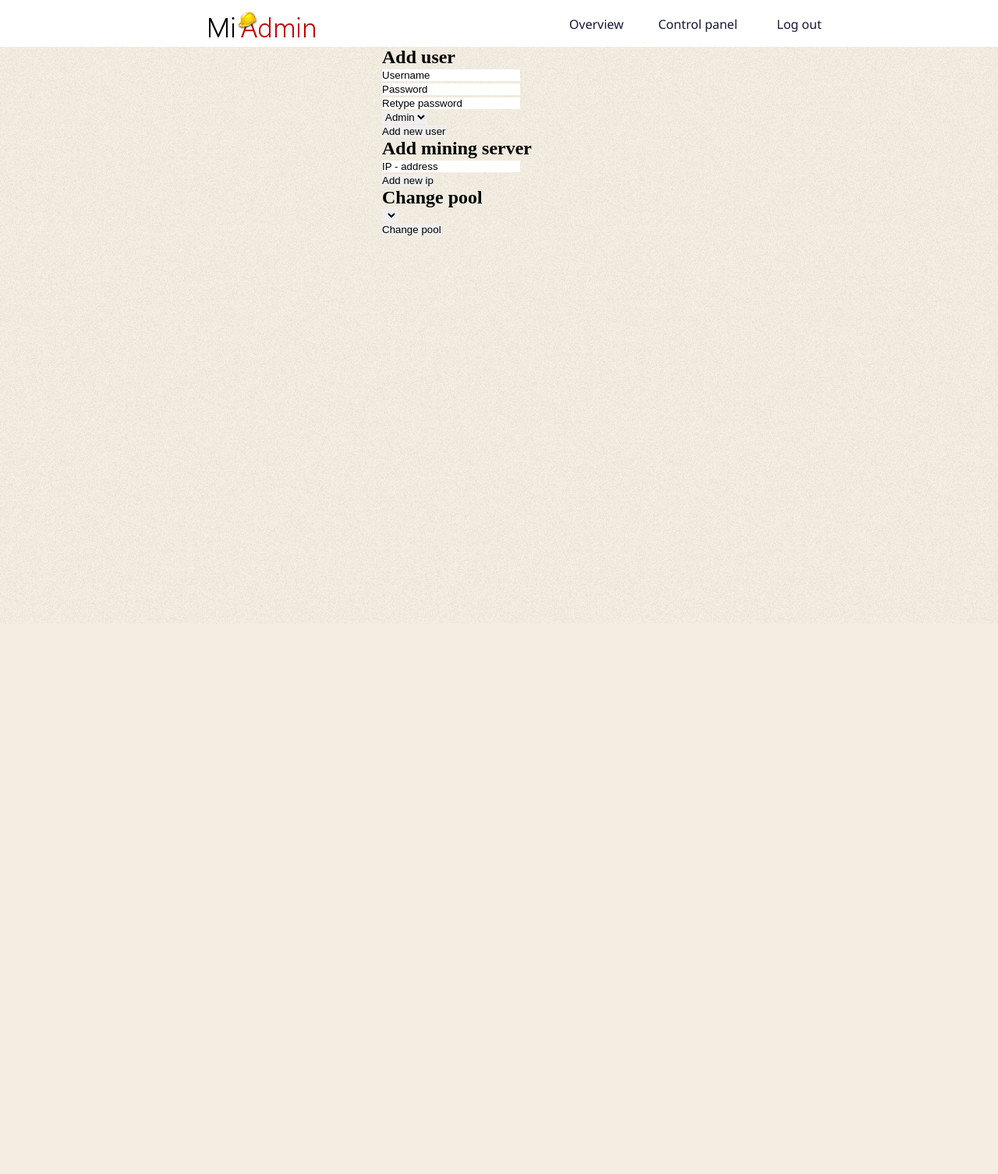
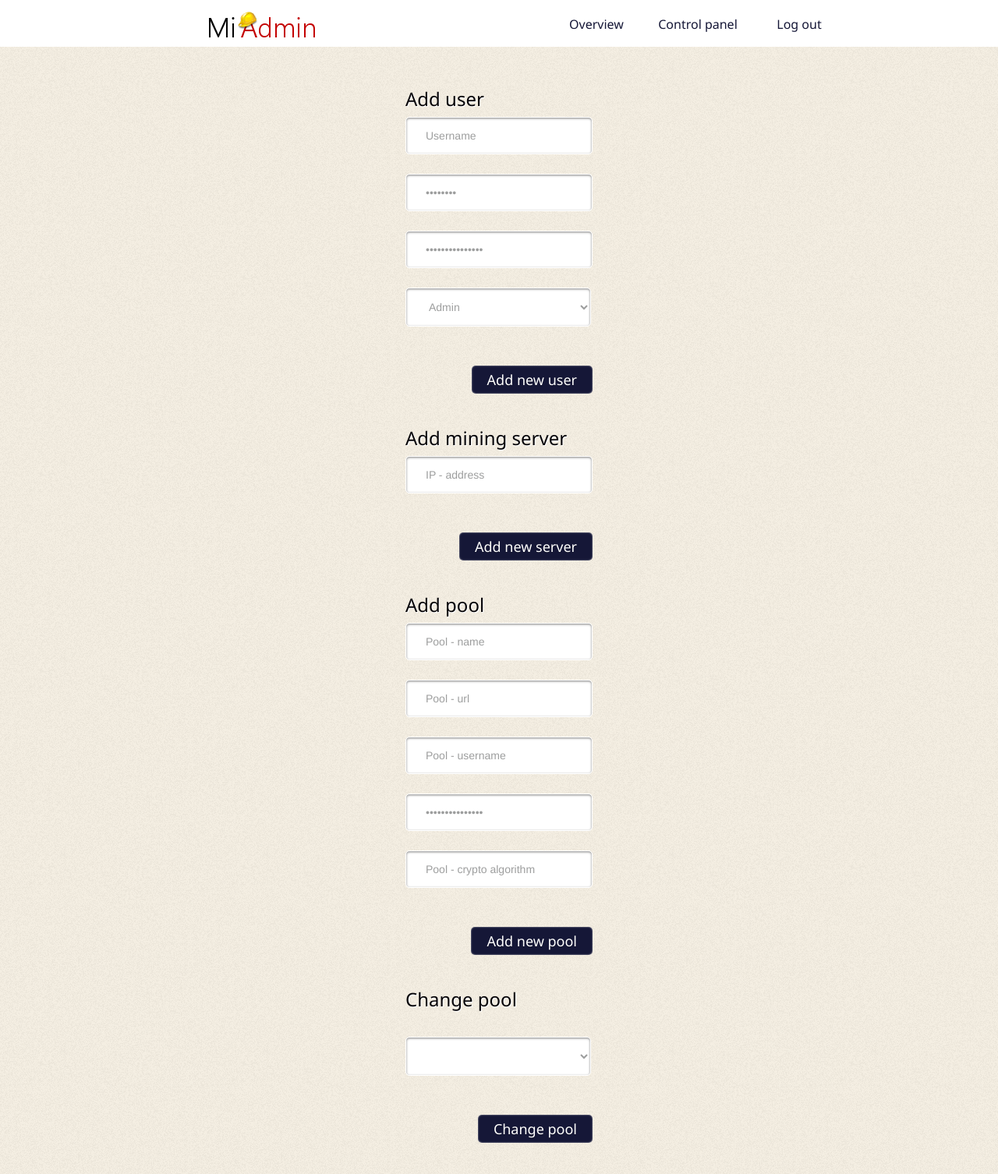
Before and after one commit to TomasMiningLTD-PHP/Distributed-Mining-Admin, a PHP site: page /app/views/changes.php in a window 1280 px wide. Shown: the whole page at 78% size. Before the commit the page ends 302 px from the top, so only its background shows below. Run offline with PHP 8.4, Linux system fonts and the light colour scheme; the template is opened without the code that fills it, so the values that code supplies are empty; some libraries are stand-ins or nearby versions.

Commit message:
fixed add pool,css,saftey

```diff
--- a/app/views/changes.php
+++ b/app/views/changes.php
@@ -32,44 +32,67 @@ and open the template in the editor.
         </header>
         <section id="main_content">
             <div id="main_wrapper">
+                <div id="change-form">
                 <form class="login-form" action="changes" method="post">
-                    <div class="changes_element">
+                    <div class="content">
                         <h2>Add user</h2>
                         <h5><?php if (isset($usermessage)) { echo $usermessage; } ?>
                         </h5>
-                        <input name="username" type="text" class="input username" value="Username" onfocus="this.value = ''" /><br/>
-                        <input name="password" type="text" class="input username" value="Password" onfocus="this.value = ''" /><br/>
-                        <input name="password" type="text" class="input username" value="Retype password" onfocus="this.value = ''" /><br/>
-                        <select name="level">
+                        <input name="username" type="text" class="input username" value="Username" onfocus="this.value = ''" />
+                        <input name="password" type="password" class="input password" value="Password" onfocus="this.value = ''" />
+                        <input name="passwordre" type="password" class="input password" value="Retype password" onfocus="this.value = ''" />
+                        <select name="level" class="select">
                             <option value="1">Admin</option>
                             <option value="0">User</option>
                         </select>
                     </div>
+                    <div class="footer">
                     <input type="submit" name="newuser" value="Add new user" class="button" />
+                    </div>
                 </form>
                 <form class="login-form" action="changes" method="post">
-                    <div class="changes_element">
+                    <div class="content">
 						<h2>Add mining server</h2>
                         <h5><?php if (isset($ipmessage)) { echo $ipmessage; } ?>
                         </h5>
-                        <input name="ip" type="text" class="input username" value="IP - address" onfocus="this.value = ''" /><br/>
+                        <input name="ip" type="text" class="input username" value="IP - address" onfocus="this.value = ''" />
                     </div>
-                    <input type="submit" name="newip" value="Add new ip" class="button" />
+                    <div class="footer">
+                    <input type="submit" name="newip" value="Add new server" class="button" />
+                    </div>
                 </form>
                 <form class="login-form" action="changes" method="post">
-                    <div class="changes_element">
+                    <div class="content">
+						<h2>Add pool</h2>
+                        <h5><?php if (isset($newpoolmessage)) { echo $newpoolmessage; } ?>
+                        </h5>
+                        <input name="name" type="text" class="input username" value="Pool - name" onfocus="this.value = ''" />
+                        <input name="url" type="text" class="input password" value="Pool - url" onfocus="this.value = ''" />
+                        <input name="username" type="text" class="input password" value="Pool - username" onfocus="this.value = ''" />
+                        <input name="password" type="password" class="input password" value="Pool - password" onfocus="this.value = ''" />
+                        <input name="alg" type="text" class="input password" value="Pool - crypto algorithm" onfocus="this.value = ''" />
+                    </div>
+                    <div class="footer">
+                    <input type="submit" name="newpool" value="Add new pool" class="button" />
+                    </div>
+                </form>
+                <form class="login-form" action="changes" method="post">
+                    <div class="content">
                         <h2>Change pool</h2>
                         <h5><?php if (isset($poolmessage)) { echo $poolmessage; } ?>
                         </h5>
-						<select name="pool">
+						<select class="select" name="pool">
 							<?php
 								foreach($pools as $pool)
 									echo "<option value=\"$pool\">$pool</option>";
 							?>
                         </select>
                     </div>
-					<input type="submit" name="changepool" value="Change pool" class="button" />
+                    <div class="footer">
+			<input type="submit" name="changepool" value="Change pool" class="button" />
+                    </div>
                 </form>
+                </div>
             </div>
         </section>
     </body>
--- a/css/login.css
+++ b/css/login.css
@@ -68,7 +68,7 @@ CONTENT
 }
 
 /* Input field */
-.login-form .content .input {
+.login-form .content .input,.login-form .content .select{
 	width: 188px;
 	padding: 15px 25px;
 
@@ -86,18 +86,20 @@ CONTENT
 	-moz-box-shadow: inset 0 1px 3px rgba(0,0,0,0.50);
 	-webkit-box-shadow: inset 0 1px 3px rgba(0,0,0,0.50);
 }
-
+.login-form .content .select{
+    width:238px;
+}
 /* Second input field */
-.login-form .content .password, .login-form .content .pass-icon {
+.login-form .content .password, .login-form .content .pass-icon,.login-form .content .select{
 	margin-top: 25px;
 }
 
-.login-form .content .input:hover {
+.login-form .content .input:hover,.login-form .content .select:hover {
 	background: #dfe9ec;
 	color: #414848;
 }
 
-.login-form .content .input:focus {
+.login-form .content .input:focus,.login-form .content .select:hover {
 	background: #dfe9ec;
 	color: #414848;
 
@@ -132,7 +134,7 @@ CONTENT
 }
 
 /* Animation */
-.input, .user-icon, .pass-icon, .button, .register {
+.input, .user-icon, .pass-icon, .button, .register,.select {
 	transition: all 0.5s;
 	-moz-transition: all 0.5s;
 	-webkit-transition: all 0.5s;
--- a/css/mining_css.css
+++ b/css/mining_css.css
@@ -104,7 +104,7 @@ header{
     height:auto;
     margin-top: 30px;
     font-family: 'Segoe UI', serif;
-	font-weight: 300;
+    font-weight: 300;
 
 
 }
@@ -156,6 +156,51 @@ header{
     clear:both;
 }
 
+#change-form{
+    margin-top: 50px;
+}
+#change-form h2,#change-form h5{
+    font-family: 'Segoe UI', serif;
+    font-weight: 300;
+    text-shadow: 1px 1px 0 rgba(256,256,256,1.0);
+}
+#change-form h2{
+    color:#040206;
+    margin-bottom:7px;
+}
+#change-form h5{
+    color:#990000;
+     margin-bottom:4px;
+}
+.input-tag{
+    float:left;
+    margin:0;
+    padding: 10px 20px;
+
+	font-family: "HelveticaNeue-Light", "Helvetica Neue Light", "Helvetica Neue", Helvetica, Arial, "Lucida Grande", sans-serif;
+	font-weight: 400;
+	font-size: 14px;
+	color: #9d9e9e;
+	text-shadow: 1px 1px 0 rgba(256,256,256,1.0);
+
+	background: #fff;
+	border: 1px solid #fff;
+	border-radius: 5px;
+
+        box-shadow: 0 1px 3px rgba(0,0,0,0.50);
+	-moz-box-shadow: 0 1px 3px rgba(0,0,0,0.50);
+	-webkit-box-shadow: 0 1px 3px rgba(0,0,0,0.50);
+
+
+}
+label{
+    display: inline-block;
+    float: left;
+    clear: left;
+    width: 250px;
+    text-align: right;
+}
+
 /*Footer*/
 footer{
     height: 200px;
```
Also changed, not shown: app/controllers/changes/index.php (+26 -3 lines), app/controllers/main/index.php (+6 -2 lines), app/controllers/overview/index.php (+8 -2 lines).
